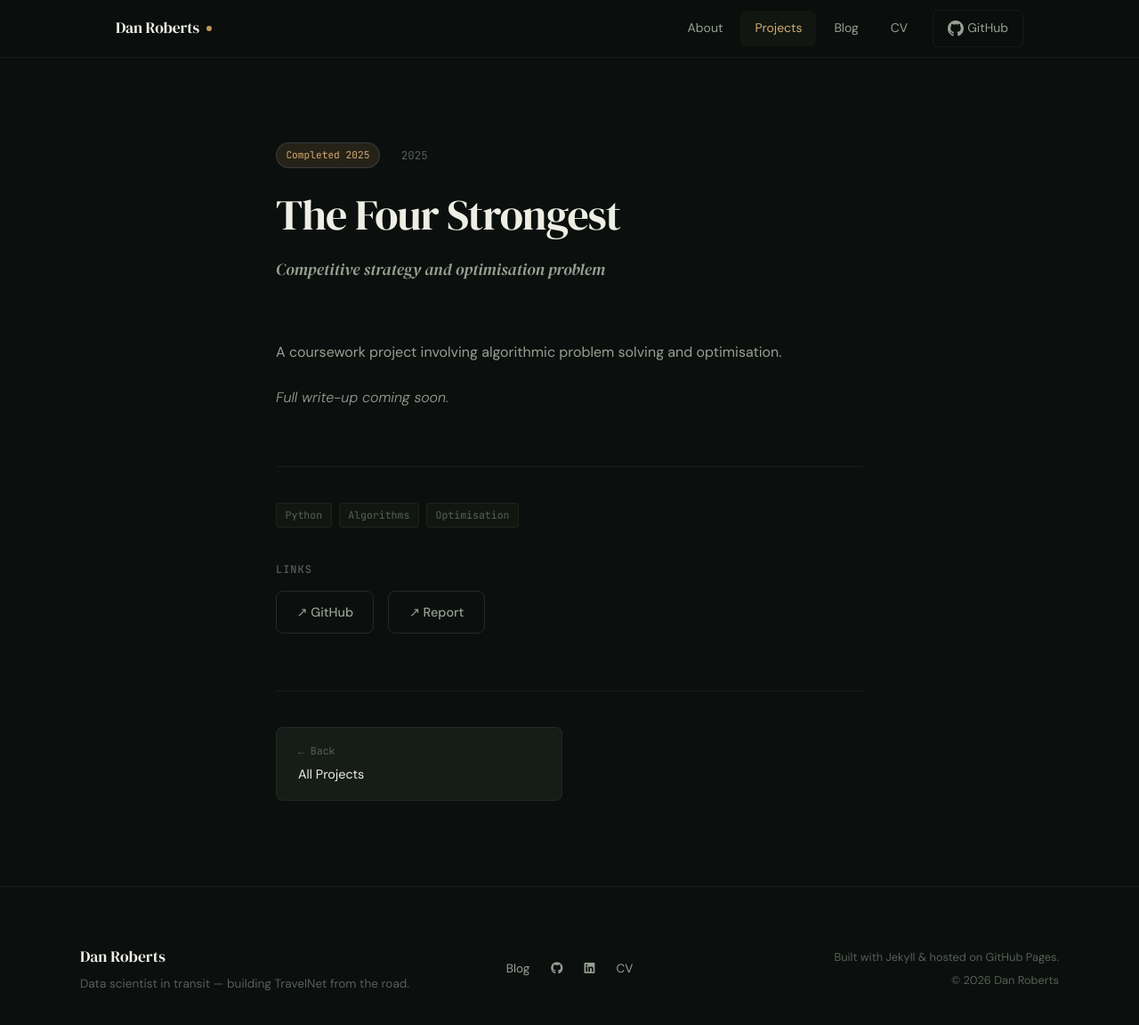
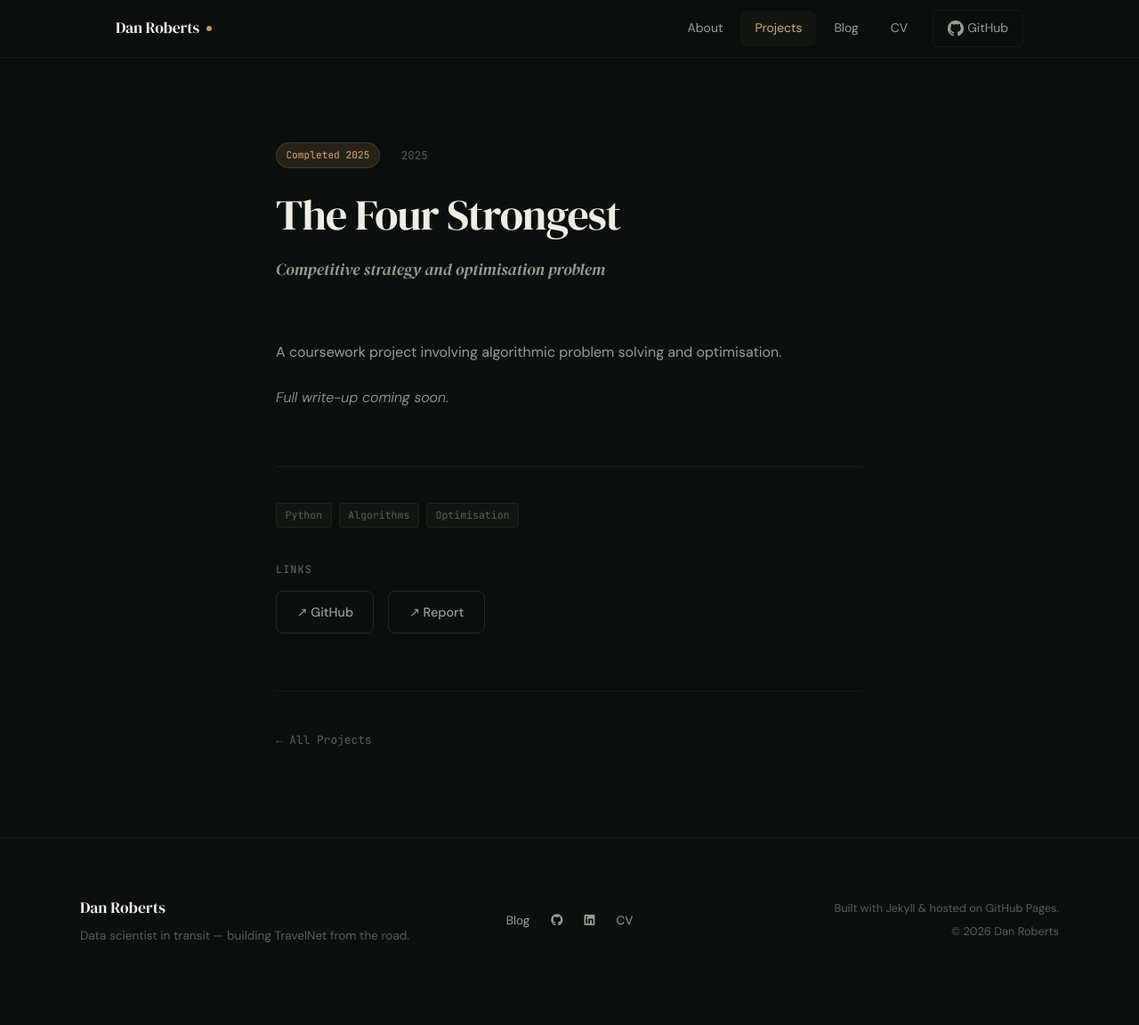
Before and after one commit to danielroberts20/danielroberts20.github.io, a Jekyll site: the page built from _projects/the-four-strongest.md, in a window 1280 px wide and 1182 px high. Shown: the top 1152 px of the window at 89% size. Built offline with Jekyll 4.4.1, drawn with Linux system fonts in a browser that asks for light colours.

Commit message:
Made back button smaller on project pages

```diff
--- a/_layouts/project.html
+++ b/_layouts/project.html
@@ -42,11 +42,8 @@ layout: base
       {% endif %}
     </div>
 
-    <nav class="post-nav project-page-nav">
-      <a href="/projects/" class="post-nav__link post-nav__link--prev">
-        <span class="post-nav__label">← Back</span>
-        <span class="post-nav__title">All Projects</span>
-      </a>
+    <nav class="project-page-nav">
+      <a href="/projects/" class="project-back-link">← All Projects</a>
     </nav>
   </footer>
 </article>
--- a/assets/css/main.css
+++ b/assets/css/main.css
@@ -976,6 +976,17 @@ hr {
   border-top: 1px solid var(--border);
 }
 
+.project-back-link {
+  font-family: var(--font-mono);
+  font-size: 0.8rem;
+  color: var(--text-muted);
+  transition: color 0.2s var(--ease);
+}
+
+.project-back-link:hover {
+  color: var(--accent);
+}
+
 .post-nav {
   display: grid;
   grid-template-columns: 1fr 1fr;
```
